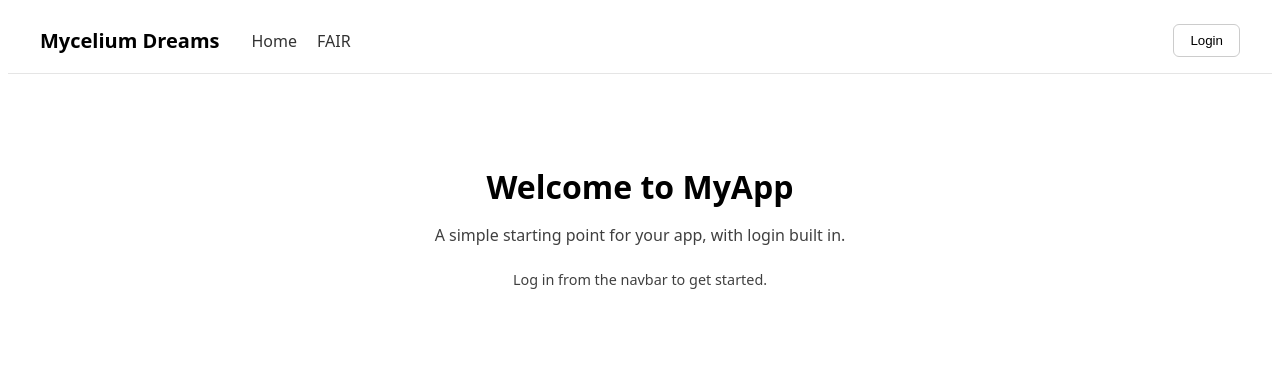
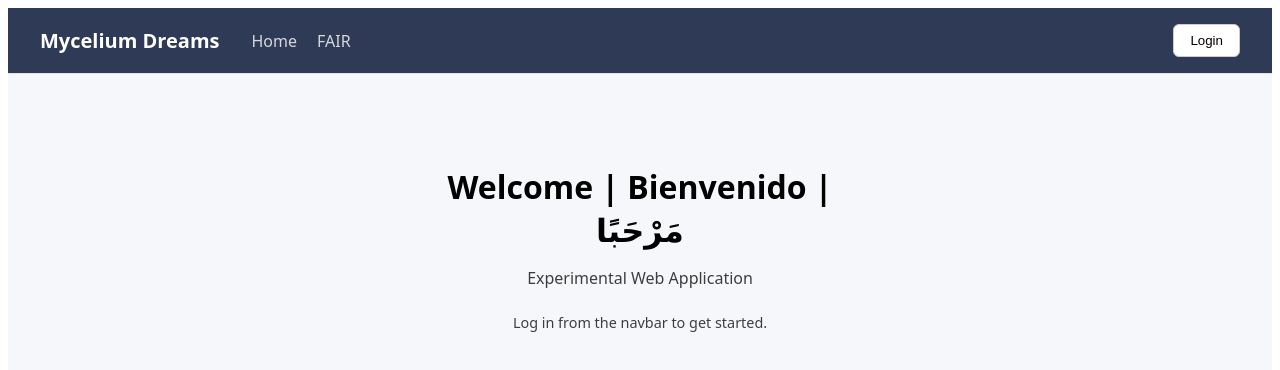
Before and after one commit to awheeler262/webapp, a Nuxt app in the folder apps/web/: page / in a window 1280 px wide. Shown: the top 370 px of the page. Built offline with nearby package versions, Linux system fonts and the light colour scheme.

Commit message:
WEB -- Add multi-lingual welcome and make color-blind friendly

```diff
--- a/apps/web/app/components/AppNavbar.vue
+++ b/apps/web/app/components/AppNavbar.vue
@@ -67,6 +67,8 @@ function onLogout() {
   border-bottom: 1px solid #e5e5e5;
   position: relative;
   font-family: "Noto Sans", Verdana, sans-serif;
+  background-color: #2F3A56;
+  color: white;
 }
 
 .brand {
--- a/apps/web/app/pages/fair.vue
+++ b/apps/web/app/pages/fair.vue
@@ -353,6 +353,7 @@ function showItem(item: Item) {
   font-family: "Noto Sans", Verdana, sans-serif;
   max-width: 900px;
   margin: 0 auto;
+  background-color: #F5F7FA;
 }
 
 h1 {
--- a/apps/web/app/pages/index.vue
+++ b/apps/web/app/pages/index.vue
@@ -5,8 +5,8 @@ const { isLoggedIn } = useAuth()
 <template>
   <main class="landing">
     <section class="hero">
-      <h1>Welcome to MyApp</h1>
-      <p>A simple starting point for your app, with login built in.</p>
+      <h1>Welcome | Bienvenido | مَرْحَبًا</h1>
+      <p>Experimental Web Application</p>
       <!-- NuxtLink v-if="isLoggedIn" to="/chat" class="cta">Go to Chat</NuxtLink -->
       <NuxtLink v-if="isLoggedIn" to="/fair" class="cta">Go to FAIR</NuxtLink>
       <p v-else class="hint">Log in from the navbar to get started.</p>
@@ -20,6 +20,7 @@ const { isLoggedIn } = useAuth()
   justify-content: center;
   padding: 4rem 2rem;
   font-family: "Noto Sans", Verdana, sans-serif;
+  background-color: #F5F7FA;
 }
 
 .hero {
```
